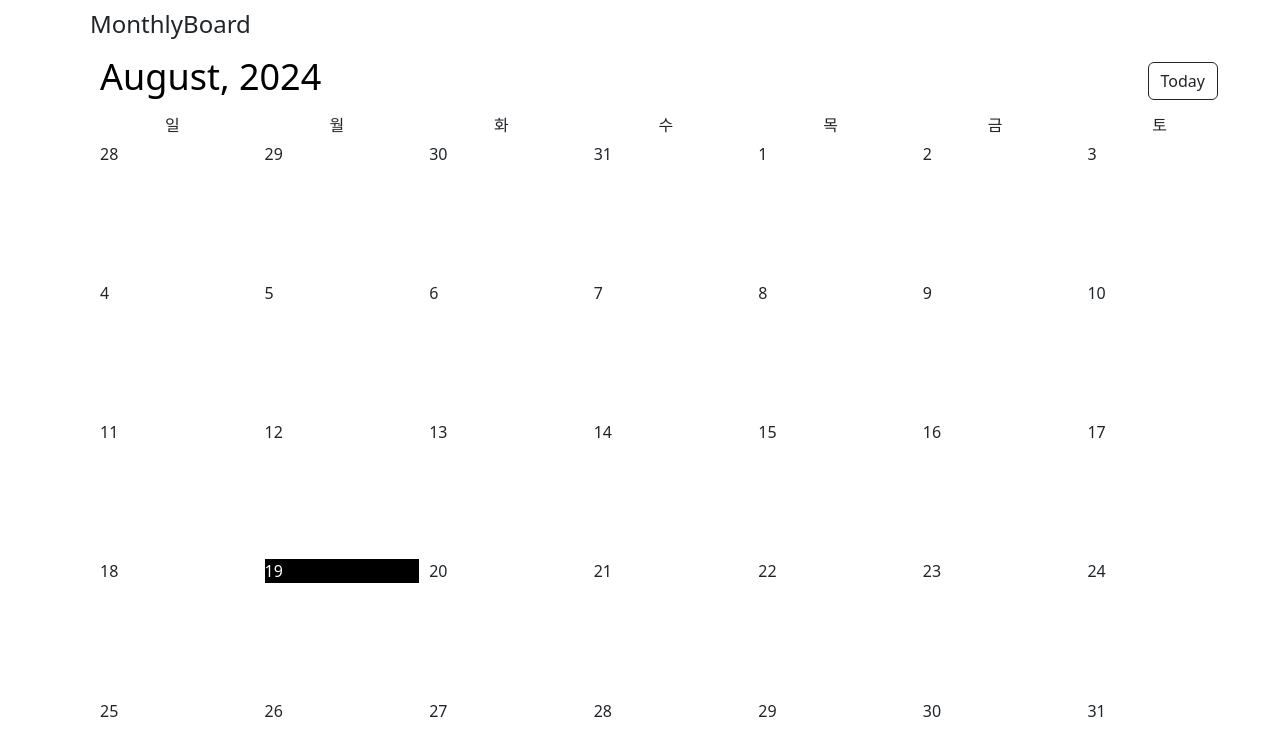
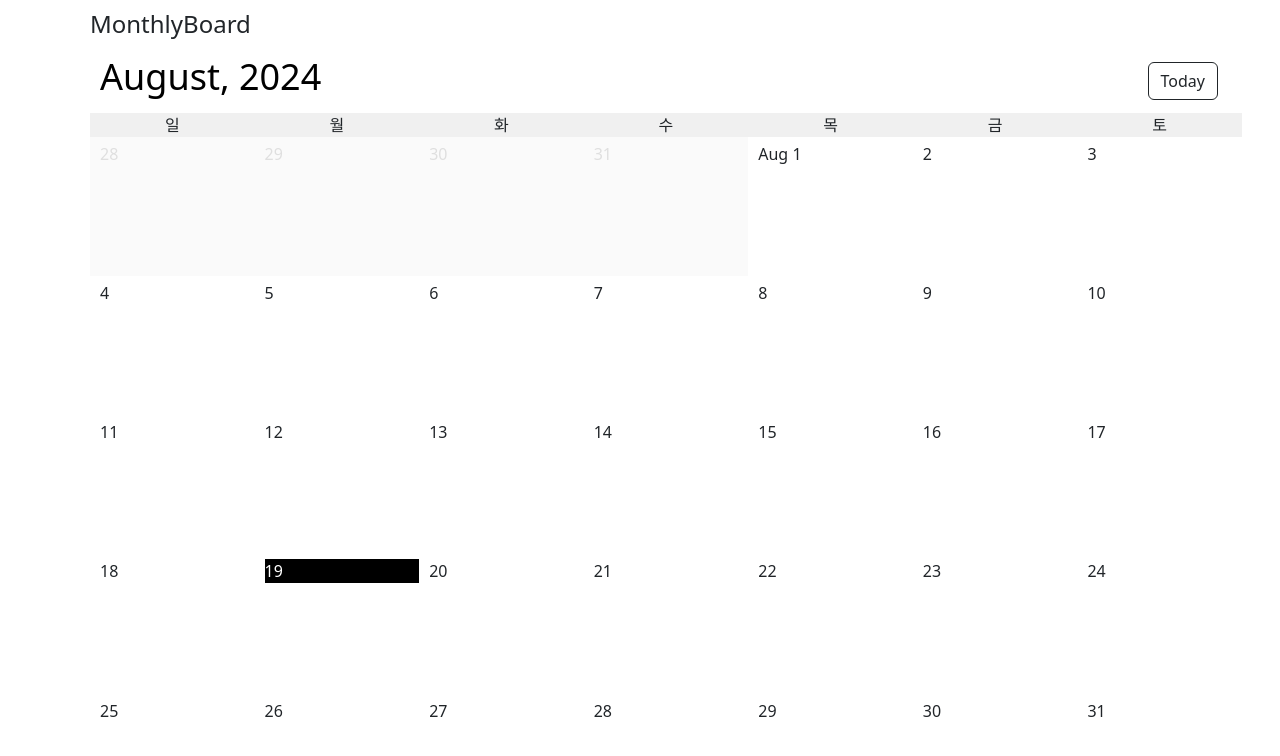
Before and after one commit to seuunng/ToDoListProject, a React (Create React App) app: page /monthlyBoard in a window 1280 px wide. Shown: the top 756 px of the page. Built offline with nearby package versions, Linux system fonts and the light colour scheme.

Commit message:
달력에 메모렌더링 스타일 수정

```diff
--- a/src/components/task_state/taskBoxForCal.js
+++ b/src/components/task_state/taskBoxForCal.js
@@ -7,31 +7,31 @@ import { LuRepeat } from "react-icons/lu";
 import { FaRegBell } from "react-icons/fa";
 import instance from '../../api/axios';
 
-const TaskBoxForCal = ({ tasks, updateTask, deleteTask, className,
+const TaskBoxForCal = ({ tasks, showdate, updateTask, deleteTask, className,
   lists, addList, updateList, deleteList, showTitle = true, style, refreshTasks,
   checked, setChecked, isCancelled, setIsCancelled, handleCancel, handleCheckboxChange, handleReopen }) => {
-  const savedAllSwitchesAlarm = JSON.parse(localStorage.getItem('allSwitchesAlarm'));
-  const savedselectedOptions = JSON.parse(localStorage.getItem('selectedOptions'));
-  const alarmMapping = {
-    "정각": "ONTIME",
-    "5분전": "FIVEMINS",
-    "30분전": "THIRTYMINS",
-    "하루전": "DAYEARLY"
-  };
-  const initialAlarm = savedAllSwitchesAlarm ? alarmMapping[savedselectedOptions.alarmTime] : "NOALARM";
+  // const savedAllSwitchesAlarm = JSON.parse(localStorage.getItem('allSwitchesAlarm'));
+  // const savedselectedOptions = JSON.parse(localStorage.getItem('selectedOptions'));
+  // const alarmMapping = {
+  //   "정각": "ONTIME",
+  //   "5분전": "FIVEMINS",
+  //   "30분전": "THIRTYMINS",
+  //   "하루전": "DAYEARLY"
+  // };
+  // const initialAlarm = savedAllSwitchesAlarm ? alarmMapping[savedselectedOptions.alarmTime] : "NOALARM";
 
-  const [isRepeat, setIsRepeat] = useState(tasks.isRepeated || 'NOREPEAT');
-  const [isNotified, setIsNotified] = useState(tasks.isNotified || 'NOALARM');
+  // const [isRepeat, setIsRepeat] = useState(tasks.isRepeated || 'NOREPEAT');
+  // const [isNotified, setIsNotified] = useState(tasks.isNotified || 'NOALARM');
   const [taskTitle, setTaskTitle] = useState(tasks.title);
 
   const readTaskModalRef = useRef(null);
   const taskBoxRef = useRef(null);
-  const listNo = tasks.list ? tasks.list.no : null;
+  // const listNo = tasks.list ? tasks.list.no : null;
   useEffect(() => {
     if (tasks && tasks.title) {
       setTaskTitle(tasks.title);
-      setIsRepeat(tasks.isRepeated || 'NOREPEAT');
-      setIsNotified(tasks.isNotified || 'NOALARM');
+      // setIsRepeat(tasks.isRepeated || 'NOREPEAT');
+      // setIsNotified(tasks.isNotified || 'NOALARM');
     }
   }, []);
 
@@ -62,10 +62,14 @@ const TaskBoxForCal = ({ tasks, updateTask, deleteTask, className,
         ? 'task-cancelled'
         : '';
 
+  const TaskStartDate = new Date(tasks.startDate);
+  const dateForStart = TaskStartDate.getDate();
+  const isTaskStart = dateForStart === parseInt(showdate);
+
   return (
     <div className={`task-box ${className}`} style={style}>
       <div ref={taskBoxRef}
-        className={`TaskBoxForCal ${taskStatusClassName}`}>
+        className={`TaskBoxForCal ${taskStatusClassName} ${isTaskStart ? '' : 'false-Task'}`}>
 
         {/* 메모 반복 및 알림 설정여부 아이콘: 추후 구현 예정 */}
         {/* <div className="color-box row">
@@ -75,7 +79,10 @@ const TaskBoxForCal = ({ tasks, updateTask, deleteTask, className,
             </span>
           )} */}
         {showTitle && (
-          <span className={`task-title col-8 ${taskStatusClassName}`}>{tasks.title}</span>
+          <span className={`task-title ${taskStatusClassName}`}
+          style={{color: isTaskStart ? '': lists.color}}>
+              {isTaskStart ? tasks.title : '.'}
+          </span>
         )}
         {/*
           {(tasks.isNotified !== 'NOALARM')&& (
--- a/src/styles/monthlyBoard.css
+++ b/src/styles/monthlyBoard.css
@@ -142,3 +142,28 @@
   width: 1px; /* 스크롤바 너비 */
   /* margin-top: 5px; */
 }
+
+.days_of_the_week {
+  text-align: center;
+  background-color: #f0f0f0; /* 배경 색상 */
+  /* box-shadow: 0px 2px 5px rgba(0, 0, 0, 0.2); 음영 효과 */
+}
+
+.outside-month {
+  background-color: #fafafa; /* 음영 색상 */
+  color: #dfdfdf; /* 텍스트 색상도 흐리게 */
+}
+.day-cell{
+  overflow: visible;
+}
+.task-cell{
+  overflow: visible;
+}
+.task-box{
+  position: relative;
+  overflow: visible;
+}
+.TaskBoxForCal {
+  position: relative;
+  width: calc(100% + 20px);
+}
--- a/src/styles/taskBoxForCal.css
+++ b/src/styles/taskBoxForCal.css
@@ -1,5 +1,6 @@
 .TaskBoxForCal {
     /* background-color: lightblue; */
+    position: relative;
     width: 100%;
     display: flex;
     align-items: center;
@@ -7,10 +8,17 @@
     box-sizing: border-box;
     margin-bottom: 1px;
   }
+  .TaskBoxForCal.false-Task {
+    width: calc(100% + 10px); /* 너비를 현재 너비보다 10px 더 크게 설정 */
+    transform: translateX(-10px); /* 현재 위치에서 왼쪽으로 10px 이동 */
+    z-index: 1;
+    margin-left: -10px;
+  }
+
   .color-box{
     position: relative;
     width: 100%;
-    border-radius: 4px; /* 둥근 모서리 */
+    border-radius: 4px;
     font-size: 14px;
     margin-left:0px;
     margin-right:0px;
@@ -23,4 +31,8 @@
   }
   .task-box.task-end-date {
     margin-left: -10px;
+    border: black;
   }
+  .TaskBoxForCal:not(:first-child) .task-title {
+    display: none; /* 첫 번째 박스를 제외하고 숨김 */
+  }
--- a/src/views/boards/monthlyBoard.js
+++ b/src/views/boards/monthlyBoard.js
@@ -41,15 +41,15 @@ const MonthlyBoard = () => {
     setDaysOfWeek(daysOfWeek);
   }, [savedSeletedFirstDay.week]);
 
-  // useEffect(() => {
-
-  // }, []);
-
   const getDate = (week, day) => {
     const firstDayOfMonth = new Date(selectedDate.getFullYear(), selectedDate.getMonth(), 1);
     const firstDayOffset = (firstDayOfMonth.getDay() + 7 - firstDayOfWeek) % 7;
     const dayOffset = (week - 1) * 7 + (day - 1) - firstDayOffset;
-    return new Date(selectedDate.getFullYear(), selectedDate.getMonth(), 1 + dayOffset);
+    const date = new Date(selectedDate.getFullYear(), selectedDate.getMonth(), 1 + dayOffset);
+
+    // if (isNaN(date.getTime())) return undefined; // 날짜가 유효하지 않으면 undefined 반환
+
+    return date;
   };
 
   const createMemo = (date) => {
@@ -72,6 +72,7 @@ const MonthlyBoard = () => {
   };
 
   const isToday = (date) => {
+    if (!date) return false;
     const today = new Date();
     return (
       date.getDate() === today.getDate() &&
@@ -105,15 +106,10 @@ const MonthlyBoard = () => {
     return [...filteredTasks];
   };
 
-  const isTaskEndDate = (task, date) => {
-    if (!task.endDate) return false;
-    const taskEndDate = new Date(task.endDate);
-    return (
-      date.getDate() === taskEndDate.getDate() &&
-      date.getMonth() === taskEndDate.getMonth() &&
-      date.getFullYear() === taskEndDate.getFullYear()
-    );
-  };
+  // const showdate=date.getDate().toString();
+  // const TaskStartDate = new Date(tasks.startDate);
+  // const dateForStart = TaskStartDate.getDate();
+  // const isTaskEndDate = dateForStart === parseInt(showdate);
 
   const getTaskListColor = (task) => {
     if (!task || !task.list || !lists) {
@@ -124,33 +120,6 @@ const MonthlyBoard = () => {
     return list ? list.color : 'transparent';
 
   };
-
-  // 메모 반복생성 기능
-
-  // const generateRecurringTasks = (task, date) => {
-  //   const recurringTasks = [];
-  //   let nextDate = new Date(task.startDate);
-
-  //   if (task.isRepeated === 'DAILY') {
-  //     nextDate.setDate(nextDate.getDate() + 1);
-  //   } else if (task.isRepeated === 'WEEKLY') {
-  //     nextDate.setDate(nextDate.getDate() + 7);
-  //   } else if (task.isRepeated === 'MONTHLY') {
-  //     nextDate.setMonth(nextDate.getMonth() + 1);
-  //   } else if (task.isRepeated === 'YEARLY') {
-  //     nextDate.setFullYear(nextDate.getFullYear() + 1);
-  //   }
-
-  //   if (nextDate > new Date()) {
-  //     const newTask = {
-  //       ...task,
-  //       startDate: new Date(nextDate),
-  //     };
-  //     recurringTasks.push(newTask);
-  //   }
-
-  //   return recurringTasks;
-  // };
 
   const addListToTasks = (tasks, lists) => {
     return tasks.map(task => {
@@ -196,24 +165,43 @@ const MonthlyBoard = () => {
               <tr key={week}>
                 {days.map((day) => {
                   const date = getDate(week, day);
+                  if (!date) return null;
+
+                  // const showdate = date.getDate().toString();
+                  // const TaskStartDate = new Date(tasks.startDate);
+                  // const dateForStart = TaskStartDate.getDate();
+                  // const isTaskEndDate = dateForStart === parseInt(showdate);
+
+                  const isCurrentMonth = date.getMonth() === selectedDate.getMonth();
+                  const monthNames = ["Jan", "Feb", "Mar", "Apr", "May", "Jun", "Jul", "Aug", "Sep", "Oct", "Nov", "Dec"];
+                  const currentMonth = monthNames[selectedDate.getMonth()];
                   const todayClass = isToday(date) ? 'today-cell' : 'date-cell';
+                  const outsideMonthClass = isCurrentMonth ? '' : 'outside-month';
                   const dayTasksForPeriod = filterTasksForPeriod(date);
-                  // const dayTasksForDate = filterTasksForDate(date);
                   const dayTasks = addListToTasks(dayTasksForPeriod, lists);
+
                   return (
-                    <td key={day} ref={isToday(date) ? todayRef : null} className="calendar-cell">
+                    <td key={day} ref={isToday(date) ? todayRef : null} className={`calendar-cell ${outsideMonthClass}`}>
                       <div className="day-cell">
-                        <div className={todayClass}>{date.getDate()}</div>
+                        <div className={todayClass}>
+                          {date.getDate() === 1 && <span>{currentMonth} </span>}
+                          {date.getDate()}
+                        </div>
                         <div className="task-cell" onClick={(e) => handleTaskCellClick(e, date)}>
-                          {dayTasks.map(task => (
-                            task.list ? (
+                          {dayTasks.map(task => {
+                            const TaskStartDate = new Date(task.startDate); // 수정된 부분
+                            const dateForStart = TaskStartDate.getDate();
+                            const showdate = date.getDate().toString();
+                            const isTaskEndDate = dateForStart === parseInt(showdate);
+
+                            return task.list ? (
                               <TaskBoxForCal
                                 key={task.no}
-                                showdate={date.getDate().toString()}
+                                showdate={showdate}
                                 tasks={task}
                                 updateTask={updateTask}
                                 deleteTask={deleteTask}
-                                className={isTaskEndDate(task, date) ? 'task-end-date' : ''}
+                                className={isTaskEndDate ? '' : 'task-end-date'}
                                 lists={lists}
                                 addList={addList}
                                 updateList={updateList}
@@ -229,7 +217,7 @@ const MonthlyBoard = () => {
                                 handleReopen={handleReopen}
                               />
                             ) : null
-                          ))}
+                          })}
                         </div>
                       </div>
                     </td>
```
